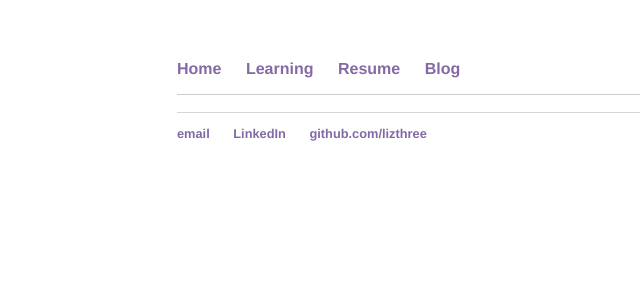
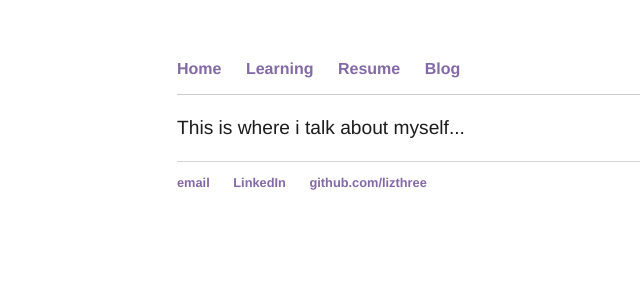
Before and after one commit to witcheswhocode/lizthree.github.io, a Jekyll site: the page built from index.html, in a window 1280 px wide. Shown: the top 300 px of the page, without its empty margins (15-655 px from the left). Built offline with Jekyll 4.4.1, drawn with Linux system fonts in a browser that asks for light colours.

Commit message:
Update index.html

```diff
--- a/index.html
+++ b/index.html
@@ -2,3 +2,5 @@
 title: Liz Anderson
 layout: default
 ---
+
+<p>This is where i talk about myself...</p>
```
